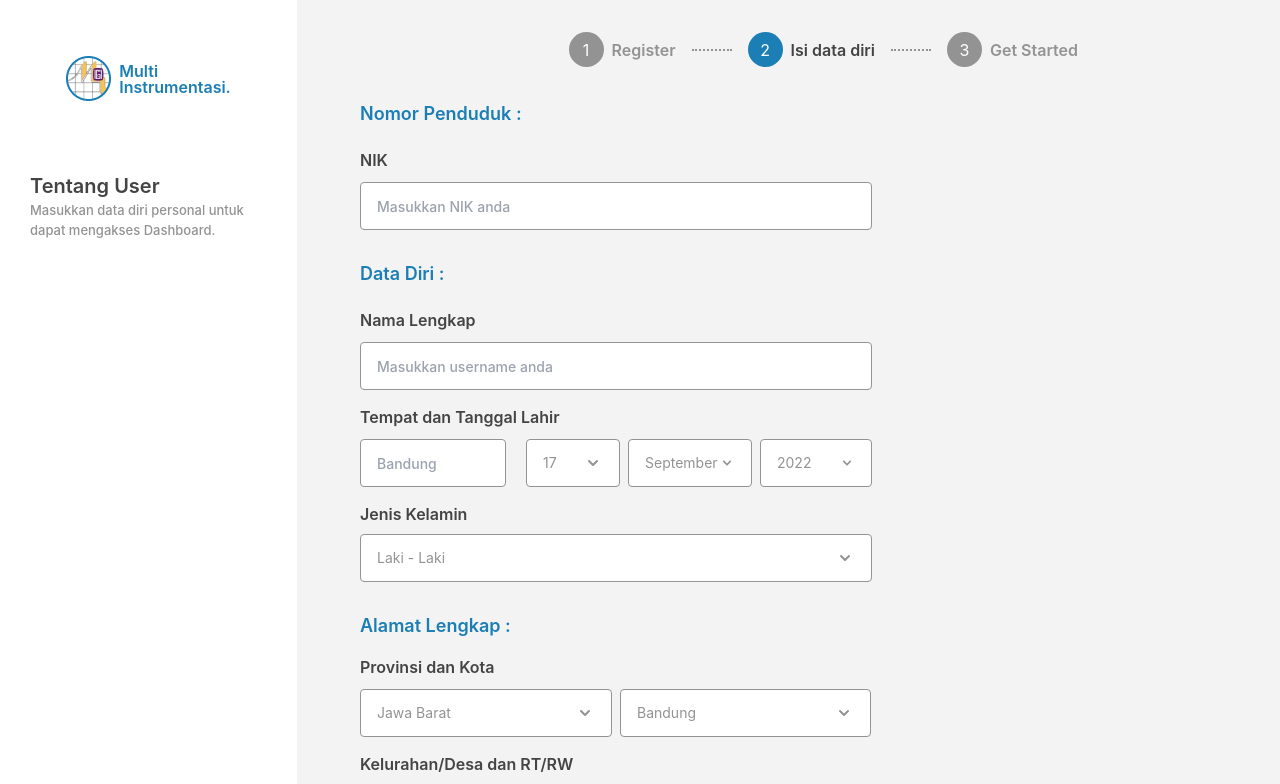
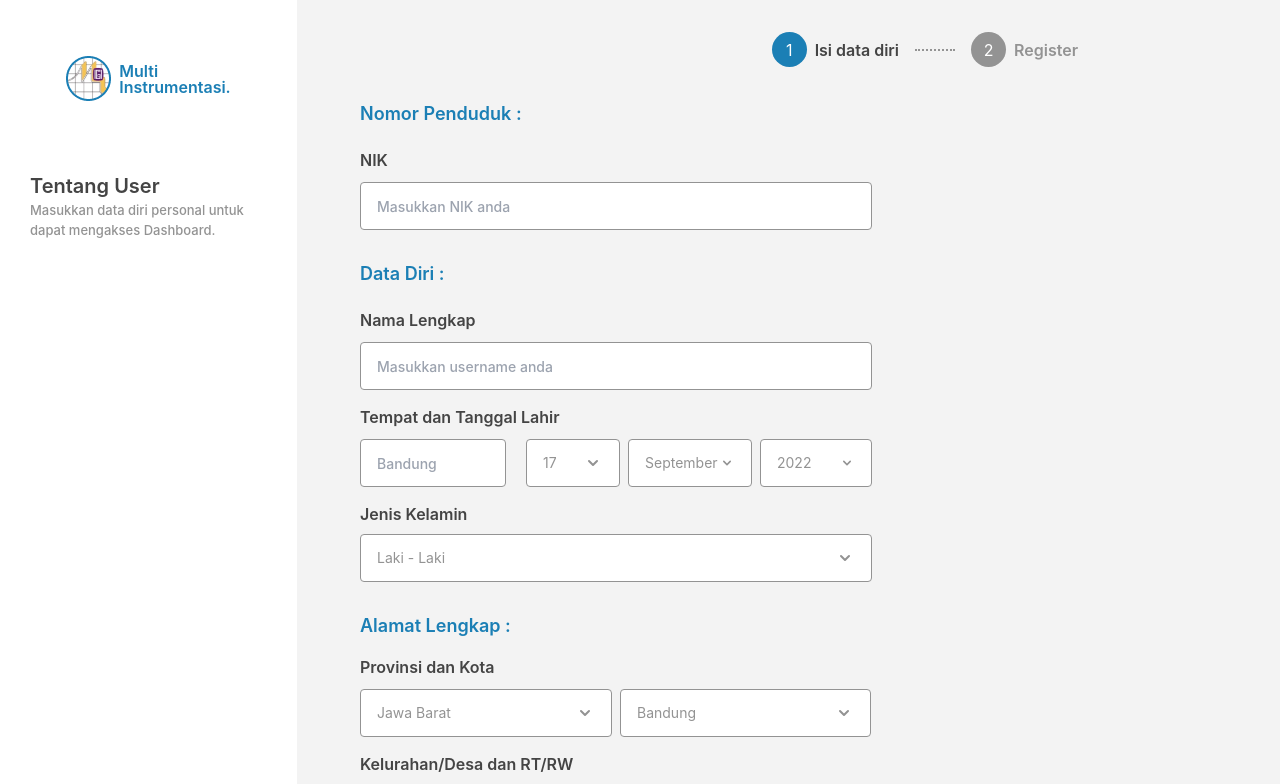
Before and after one commit to Smart-Dashboard-ESD/Website_Smart_Dashboard, a React (Create React App) app: page /data-diri in a window 1280 px wide. Shown: the top 784 px of the page. Built offline with nearby package versions, Linux system fonts and the light colour scheme.

Commit message:
feat/update pagination on top

```diff
--- a/src/components/PaginationDataDiri.js
+++ /dev/null
@@ -1,34 +0,0 @@
-import React from "react";
-
-export default function PaginationDataDiri() {
-  return (
-    <div className="absolute top-0 right-[202px] flex items-center mt-8">
-      <div className="text-white rounded-full flex items-center justify-center bg-Greyscale-Normal w-[35px] h-[35px]">
-        1
-      </div>
-      <div className="">
-        <h1 className="ml-2 text-base font-semibold text-Greyscale-Normal">
-          Register
-        </h1>
-      </div>
-      <div className="w-[40px] border-b-2 border-Greyscale-Normal border-dotted border-slate-400 m-4"></div>
-      <div className="text-white rounded-full flex items-center justify-center bg-Primary-Normal w-[35px] h-[35px] ">
-        2
-      </div>
-      <div className="">
-        <h1 className="ml-2 text-base font-semibold text-Black-Normal">
-          Isi data diri
-        </h1>
-      </div>
-      <div className="w-[40px] border-b-2 border-Greyscale-Normal border-dotted border-slate-400 m-4"></div>
-      <div className="text-white rounded-full flex items-center justify-center bg-Greyscale-Normal w-[35px] h-[35px]">
-        3
-      </div>
-      <div className="">
-        <h1 className="ml-2 text-base font-semibold text-Greyscale-Normal">
-          Get Started
-        </h1>
-      </div>
-    </div>
-  );
-}
--- a/src/pages/DataDiri.js
+++ b/src/pages/DataDiri.js
@@ -1,6 +1,5 @@
 import React from "react";
 import FormDataDiri from "../components/FormDataDiri";
-import PaginationDataDiri from "../components/PaginationDataDiri";
 import SidebarAlt from "../components/SidebarAlt";
 
 export default function DataDiri() {
@@ -8,7 +7,25 @@ export default function DataDiri() {
     <div className="w-screen h-screen flex bg-[#F3F3F3]">
       <SidebarAlt />
       <div>
-        <PaginationDataDiri />
+        <div className="absolute top-0 right-[202px] flex items-center mt-8">
+          <div className="text-white rounded-full flex items-center justify-center bg-Primary-Normal w-[35px] h-[35px]">
+            1
+          </div>
+          <div className="">
+            <h1 className="ml-2 text-base font-semibold text-Black-Normal">
+              Isi data diri
+            </h1>
+          </div>
+          <div className="w-[40px] border-b-2 border-Greyscale-Normal border-dotted border-slate-400 m-4"></div>
+          <div className="text-white rounded-full flex items-center justify-center bg-Greyscale-Normal w-[35px] h-[35px] ">
+            2
+          </div>
+          <div className="">
+            <h1 className="ml-2 text-base font-semibold text-Greyscale-Normal">
+              Register
+            </h1>
+          </div>
+        </div>
         <FormDataDiri />
       </div>
     </div>
--- a/src/pages/Register.js
+++ b/src/pages/Register.js
@@ -14,6 +14,25 @@ export default function Register() {
           <h1 className="ml-4 font-bold text-Primary-Normal">
             PT. Multi Instrumentasi.
           </h1>
+        </div>
+        <div className="absolute top-0 right-[202px] z-30 flex items-center mt-8">
+          <div className="text-white rounded-full flex items-center justify-center bg-Greyscale-Normal w-[35px] h-[35px]">
+            1
+          </div>
+          <div className="">
+            <h1 className="ml-2 text-base font-semibold text-Greyscale-Normal">
+              Isi data diri
+            </h1>
+          </div>
+          <div className="w-[40px] border-b-2 border-Greyscale-Normal border-dotted border-slate-400 m-4"></div>
+          <div className="text-white rounded-full flex items-center justify-center bg-Primary-Normal w-[35px] h-[35px] ">
+            2
+          </div>
+          <div className="">
+            <h1 className="ml-2 text-base font-semibold text-Danger-Light">
+              Register
+            </h1>
+          </div>
         </div>
         <div className="-z-0">
           <img
```
